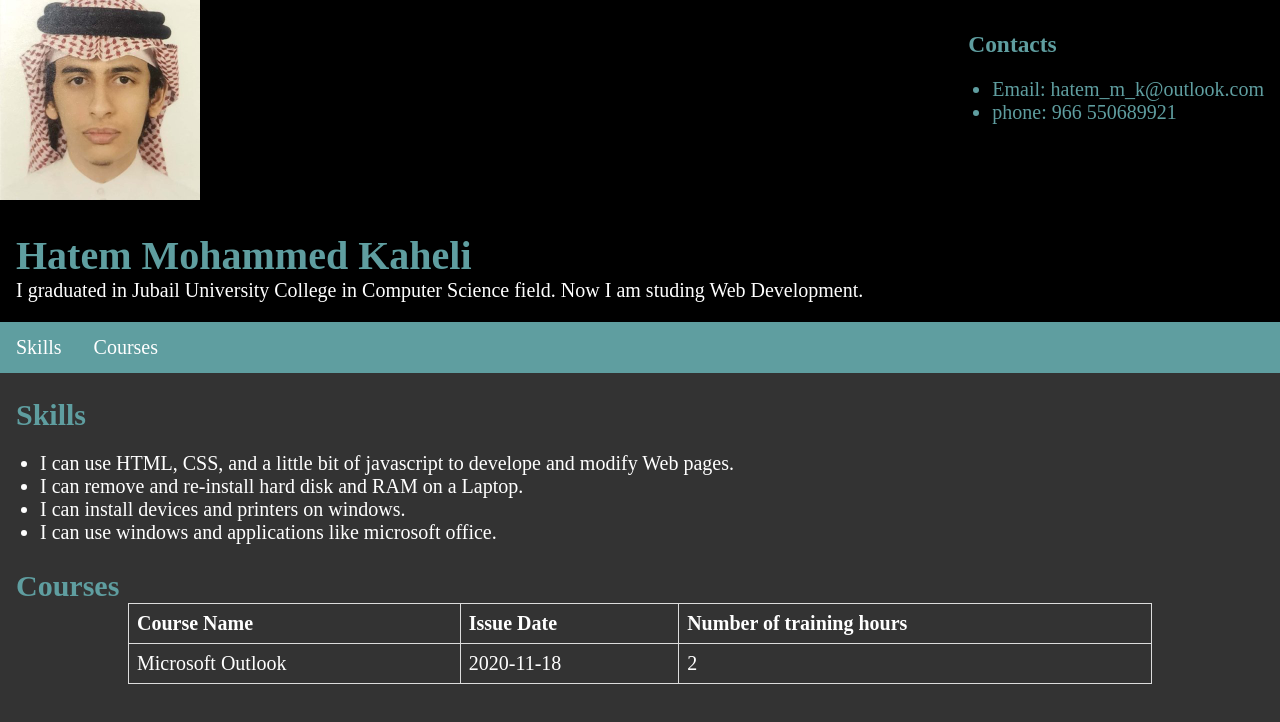
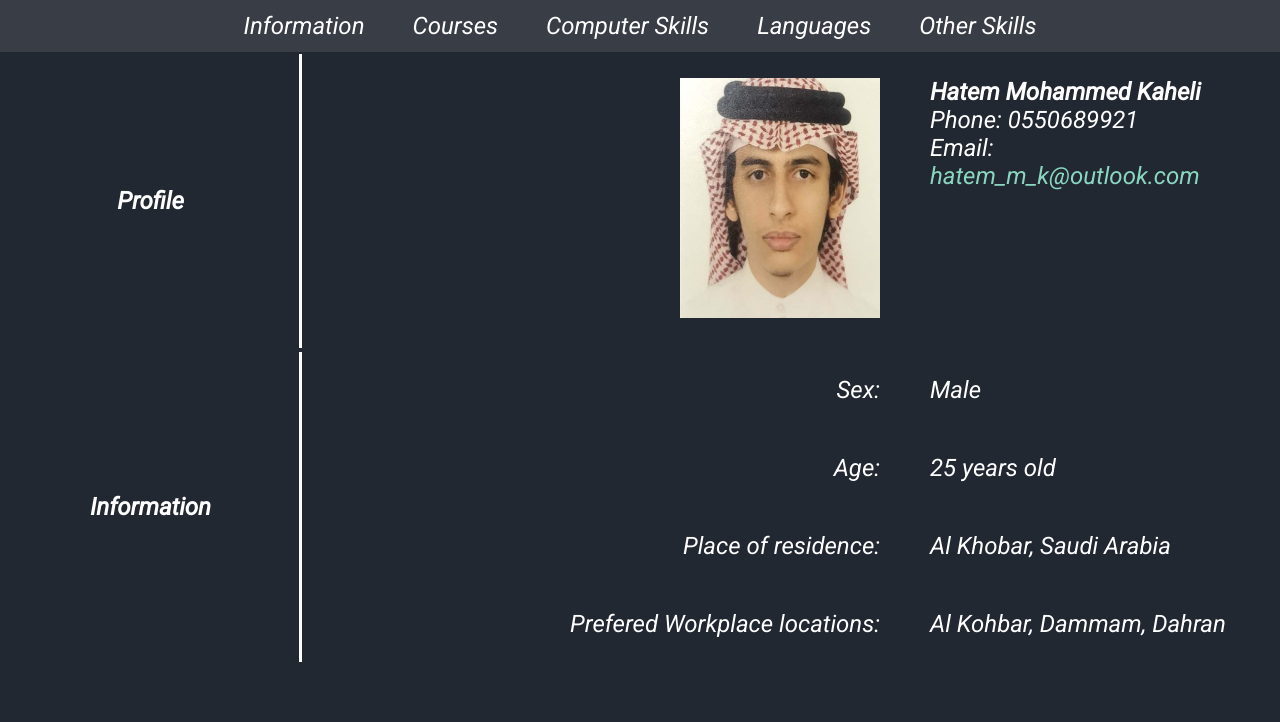
Before and after one commit to HatemMKaheli/cv, a plain HTML site: page index.html in a window 1280 px wide. Drawn offline with Linux system fonts and the light colour scheme.

Commit message:
flex, table

```diff
--- a/index.html
+++ b/index.html
@@ -2,60 +2,61 @@
 <html lang="en">
 
 <head>
-    <meta charset="UTF-8" />
-    <meta name="viewport" content="width=device-width, initial-scale=1.0" />
-    <title>Personal Profile Document</title>
-    <link rel="stylesheet" href="style.css" />
-    <script src="file.js"></script>
+    <meta charset="UTF-8">
+    <meta name="viewport" content="width=device-width, initial-scale=1.0">
+    <title>Hatem Profile Resume</title>
+    <link rel="stylesheet" href="style.css">
+    <link rel="preconnect" href="https://fonts.gstatic.com">
+    <link href="https://fonts.googleapis.com/css2?family=Roboto:ital@1&display=swap" rel="stylesheet">
+    <link rel="icon" href="favicon.ico?v=2" type="image/x-icon" />
 </head>
 
 <body>
-    <div class="black">
-        <img src="profile.jpg" alt="my profile picture." width="200" height="200" />
-        <h1>Hatem Mohammed Kaheli</h1>
-        <p>I graduated in Jubail University College in Computer Science field. Now I am studing Web Development.</p>
+    <nav>
+        <a href="#1">Information</a>
+        <a href="">Courses</a>
+        <a href="">Computer Skills</a>
+        <a href="">Languages</a>
+        <a href="">Other Skills</a>
+    </nav>
 
-        <nav>
-            <ul>
-                <li><a href="" onclick="skillsLink()">Skills</a></li>
-                <li><a href="">Courses</a></li>
-            </ul>
-        </nav>
+    <div class="profile">
+        <table>
+            <tr>
+                <th>Profile</th>
+                <td style="text-align: right; width: 600px;"><img src="profile.jpg" alt="My profile picture." width="200" height="240"></td>
+                <td>
+                    <h1>Hatem Mohammed Kaheli</h1>
+                    <ul>
+                        <li>Phone: 0550689921</li>
+                        <li>Email: <a href="mailto:hatem_m_k@outlook.com">hatem_m_k@outlook.com</a></li>
+                    </ul>
+                </td>
+            </tr>
+        </table>
     </div>
 
-    <div class="contacts">
-        <h3>Contacts</h3>
-        <ul>
-            <li>Email: hatem_m_k@outlook.com</li>
-            <li>phone: 966 550689921</li>
-        </ul>
+    <div class="information" id="1">
+        <table>
+            <tr>
+                <th rowspan="4">Information</th>
+                <td style="text-align: right; width: 600px;">Sex:</td>
+                <td>Male</td>
+            </tr>
+            <tr>
+                <td style="text-align: right;  width: 600px;">Age:</td>
+                <td>25 years old</td>
+            </tr>
+            <tr>
+                <td style="text-align: right;  width: 600px;">Place of residence:</td>
+                <td>Al Khobar, Saudi Arabia</td>
+            </tr>
+            <tr>
+                <td style="text-align: right;  width: 600px;">Prefered Workplace locations:</td>
+                <td>Al Kohbar, Dammam, Dahran</td>
+            </tr>
+        </table>
     </div>
-
-    <h2>Skills</h2>
-    <ul>
-        <li>I can use HTML, CSS, and a little bit of javascript to develope and modify Web pages.</li>
-        <li>I can remove and re-install hard disk and RAM on a Laptop.</li>
-        <li>I can install devices and printers on windows.</li>
-        <li>I can use windows and applications like microsoft office.</li>
-    </ul>
-
-    <h2>Courses</h2>
-    <table class="center">
-        <thead>
-            <tr>
-                <th>Course Name</th>
-                <th>Issue Date</th>
-                <th>Number of training hours</th>
-            </tr>
-        </thead>
-        <tbody>
-            <tr>
-                <td>Microsoft Outlook</td>
-                <td>2020-11-18</td>
-                <td>2</td>
-            </tr>
-        </tbody>
-    </table>
 
 </body>
 
--- a/style.css
+++ b/style.css
@@ -1,78 +1,57 @@
-body {
+* {
     margin: 0;
-    background-color: #333;
-    color: white;
-    font-size: 20px;
+    padding: 0;
+    box-sizing: border-box;
+    font-family: 'Roboto', sans-serif;
+    font-size: 24px;
 }
 
-h1,
-h2,
-h3 {
-    margin-left: 1rem;
-    margin-bottom: 0;
-    color: cadetblue;
+body {
+    color: white;
+    background-color: #222831;
 }
 
-p {
-    margin-left: 1rem;
-    margin-top: 0;
+nav {
+    display: flex;
+    flex-wrap: wrap;
+    justify-content: center;
+    background-color: #393e46;
 }
 
-.black {
-    background-color: black;
+nav a {
+    padding: 0.5rem 1rem;
+    text-decoration: none;
     color: white;
 }
 
-.contacts {
-    position: fixed;
-    top: .5rem;
-    right: 1rem;
-    color: cadetblue;
-    font-size: 20px;
+nav a:hover {
+    color: #8ad7c1;
+    background-color: black;
 }
 
 table {
-    border-collapse: collapse;
-    width: 80%;
+    width: 100%;
 }
 
-td,
-th {
-    border: 1px solid #dddddd;
-    text-align: left;
-    padding: 8px;
+table th {
+    border-right: solid white;
+    width: 300px;
 }
 
-nav {
-    background-color: cadetblue;
+table td {
+    padding: 1rem;
+    vertical-align: top;
 }
 
-nav ul {
+table ul {
     list-style-type: none;
-    margin: 0;
-    padding: 0;
-    overflow: hidden;
-    background-color: cadetblue;
 }
 
-nav li {
-    float: left;
+.profile a {
+    text-decoration: none;
+    color: #8ad7c1;
 }
 
-nav a {
-    display: block;
-    color: white;
-    text-align: center;
-    padding: 14px 16px;
-    text-decoration: none;
+.profile a:hover {
+    text-decoration: underline;
 }
-
-nav a:hover {
-    text-decoration: underline;
-    background-color: #111;
-}
-
-.center {
-    margin-right: auto;
-    margin-left: auto;
-}
```
Also changed, not shown: favicon.ico (added).
